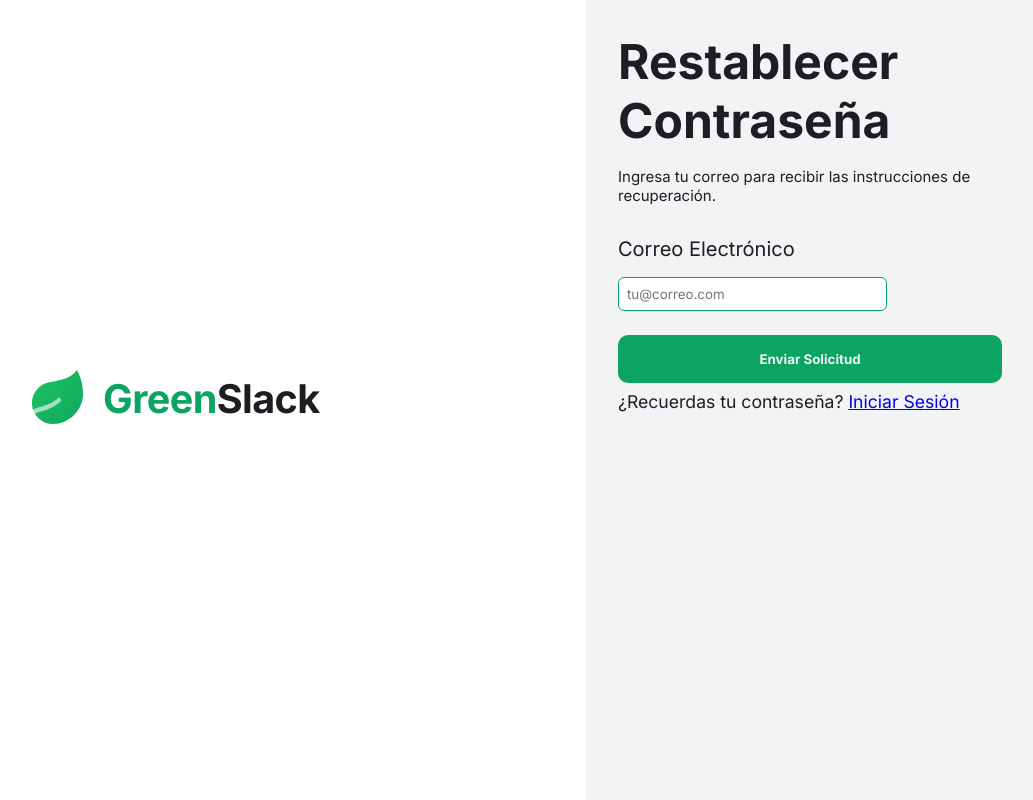
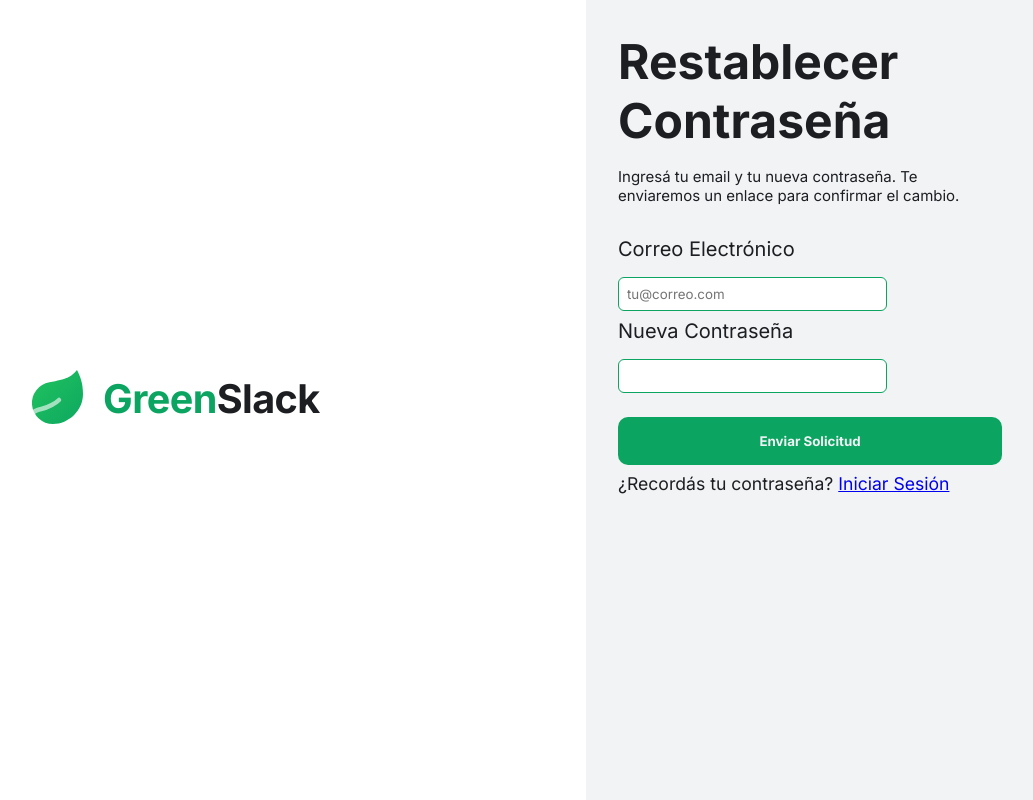
Before and after one commit to Hentrixs/2025_PWA_TT_MAR_LUN_MIER_FRONTEND_HENTRIXS, a React (Vite) app: page /reset-password-request in a window 1280 px wide. Shown: the whole page, without its empty margins (246-1279 px from the left). Built offline with nearby package versions, Linux system fonts and the light colour scheme; no server answers.

Commit message:
reset_password fixed

```diff
--- a/src/App.tsx
+++ b/src/App.tsx
@@ -3,6 +3,7 @@ import { Routes, Route } from 'react-router-dom';
 import Register from './Screens/Register/Register';
 import Login from './Screens/Login/Login';
 import ResetPasswordRequest from './Screens/ResetPasswordRequest/ResetPasswordRequest';
+import ResetPasswordResult from './Screens/ResetPasswordResult/ResetPasswordResult';
 import AuthMiddleware from './Middlewares/AuthMiddleware';
 import Workspace from './Screens/Workspace/Workspace';
 import Chat from './Screens/Chat/Chat';
@@ -24,6 +25,7 @@ function App() {
       <Route path={'/login'} element={<Login />} />
       <Route path={'/register'} element={<Register />} />
       <Route path={'/reset-password-request'} element={<ResetPasswordRequest />} />
+      <Route path={'/reset-password-result'} element={<ResetPasswordResult />} />
       <Route path={'/verify-email'} element={<VerifyEmail />} />
       <Route path={'/invite/respond'} element={<InviteRespond />} />
       <Route element={<AuthMiddleware />}>
--- a/src/Screens/ResetPasswordRequest/ResetPasswordRequest.tsx
+++ b/src/Screens/ResetPasswordRequest/ResetPasswordRequest.tsx
@@ -17,17 +17,20 @@ export default function ResetPasswordRequest() {
 
     const REQUEST_FORM_FIELDS = {
         EMAIL: 'email',
+        NEW_PASSWORD: 'new_password',
     };
 
     const initialFormState = {
-        [REQUEST_FORM_FIELDS.EMAIL]: ''
+        [REQUEST_FORM_FIELDS.EMAIL]: '',
+        [REQUEST_FORM_FIELDS.NEW_PASSWORD]: '',
     };
 
     const submitRequest = async (formStateVieneDelHook: Record<string, string>) => {
         await sendRequest({
             requestCb: () => {
                 return resetPassword({
-                    email: formStateVieneDelHook[REQUEST_FORM_FIELDS.EMAIL]
+                    email: formStateVieneDelHook[REQUEST_FORM_FIELDS.EMAIL],
+                    new_password: formStateVieneDelHook[REQUEST_FORM_FIELDS.NEW_PASSWORD],
                 })
             }
         })
@@ -41,7 +44,8 @@ export default function ResetPasswordRequest() {
     } = useForm({
         initialFormState: initialFormState,
         validationRules: {
-            [REQUEST_FORM_FIELDS.EMAIL]: ['required', 'email']
+            [REQUEST_FORM_FIELDS.EMAIL]: ['required', 'email'],
+            [REQUEST_FORM_FIELDS.NEW_PASSWORD]: ['required'],
         },
         submitFn: submitRequest
     });
@@ -53,7 +57,7 @@ export default function ResetPasswordRequest() {
             </div>
             <div className='split-right'>
                 <h1>Restablecer Contraseña</h1>
-                <p style={{ marginTop: '-15px', color: 'var(--text-on-light)', fontSize: '15px' }}>Ingresa tu correo para recibir las instrucciones de recuperación.</p>
+                <p style={{ marginTop: '-15px', color: 'var(--text-on-light)', fontSize: '15px' }}>Ingresá tu email y tu nueva contraseña. Te enviaremos un enlace para confirmar el cambio.</p>
                 <form onSubmit={onSubmit} className='login-form'>
                     <div>
                         <label htmlFor="email">Correo Electrónico</label>
@@ -67,12 +71,23 @@ export default function ResetPasswordRequest() {
                         />
                         {errors[REQUEST_FORM_FIELDS.EMAIL] && <span style={{ color: 'var(--error-primary)', fontSize: '13px', marginTop: '4px' }}>{errors[REQUEST_FORM_FIELDS.EMAIL]}</span>}
                     </div>
+                    <div>
+                        <label htmlFor="new_password">Nueva Contraseña</label>
+                        <input
+                            type="password"
+                            id="new_password"
+                            name={REQUEST_FORM_FIELDS.NEW_PASSWORD}
+                            value={formState[REQUEST_FORM_FIELDS.NEW_PASSWORD]}
+                            onChange={handleChangeInput}
+                        />
+                        {errors[REQUEST_FORM_FIELDS.NEW_PASSWORD] && <span style={{ color: 'var(--error-primary)', fontSize: '13px', marginTop: '4px' }}>{errors[REQUEST_FORM_FIELDS.NEW_PASSWORD]}</span>}
+                    </div>
                     {Object.keys(errors).length > 0 && <span style={{ color: 'var(--error-primary)', fontSize: '13px', textAlign: 'center' }}>Por favor, revisa los errores arriba.</span>}
                     <button type='submit' disabled={loading} style={{ display: 'flex', justifyContent: 'center', alignItems: 'center', gap: '8px' }}>
                         {loading && <span className="spinner-border spinner-border-sm" role="status" aria-hidden="true"></span>}
                         {loading ? 'Enviando Solicitud...' : 'Enviar Solicitud'}
                     </button>
-                    <span>¿Recuerdas tu contraseña? <Link to={'/login'}>Iniciar Sesión</Link></span>
+                    <span>¿Recordás tu contraseña? <Link to={'/login'}>Iniciar Sesión</Link></span>
                 </form>
                 {response && !loading && !error && <InfoComponent response={response} />}
             </div>
--- /dev/null
+++ b/src/Screens/ResetPasswordResult/ResetPasswordResult.tsx
@@ -0,0 +1,41 @@
+import React from 'react';
+import { useSearchParams, useNavigate } from 'react-router-dom';
+import '../EmailConfirmationResult/EmailConfirmationResult.css';
+
+const ResetPasswordResult: React.FC = () => {
+    const [searchParams] = useSearchParams();
+    const navigate = useNavigate();
+
+    const success = searchParams.get('success') === 'true';
+    const message = searchParams.get('message');
+
+    return (
+        <div className="confirmation-result-container fade-in">
+            <div className="confirmation-result-card">
+                <div className={`status-icon ${success ? 'success' : 'error'}`}>
+                    {success ? '✓' : '✕'}
+                </div>
+
+                <h1 className="result-title">
+                    {success ? '¡Contraseña actualizada!' : 'Hubo un problema'}
+                </h1>
+
+                <p className="result-message">
+                    {success
+                        ? 'Tu contraseña ha sido restablecida con éxito. Ya podés iniciar sesión con tu nueva contraseña.'
+                        : (message || 'No pudimos restablecer tu contraseña. Es posible que el enlace haya expirado o sea inválido.')
+                    }
+                </p>
+
+                <button
+                    className="btn-back-to-settings"
+                    onClick={() => navigate('/login')}
+                >
+                    Ir al inicio de sesión
+                </button>
+            </div>
+        </div>
+    );
+};
+
+export default ResetPasswordResult;
--- a/src/Screens/Workspace/Workspace.css
+++ b/src/Screens/Workspace/Workspace.css
@@ -86,9 +86,6 @@
     color: var(--text-primary);
 }
 
-
-
-
 .channel-item.active {
     background-color: var(--brand-primary);
     color: var(--text-primary);
--- a/src/services/authService.ts
+++ b/src/services/authService.ts
@@ -31,13 +31,11 @@ export const register = async ({ name, email, password }: RegisterParams) => {
     return response;
 };
 
-export const resetPassword = async ({ email }: ResetPasswordParams) => {
+export const resetPassword = async ({ email, new_password }: ResetPasswordParams) => {
     const response_http = await fetch(`${ENVIRONMENT.API_URL}/api/auth/reset-password-request`, {
         method: 'POST',
         headers: { 'Content-Type': 'application/json' },
-        body: JSON.stringify({
-            email,
-        })
+        body: JSON.stringify({ email, new_password })
     });
     const response = await response_http.json();
     return response;
--- a/src/types/index.ts
+++ b/src/types/index.ts
@@ -68,7 +68,7 @@ export interface ITokenPayload {
 
 export interface LoginParams { email: string; password: string; }
 export interface RegisterParams { name: string; email: string; password: string; }
-export interface ResetPasswordParams { email: string; }
+export interface ResetPasswordParams { email: string; new_password: string; }
 export interface UpdateProfileParams { name: string; description?: string; }
 export interface DeleteAccountParams { password: string; }
 export interface UpdatePasswordParams { old_password: string; new_password: string; }
```
